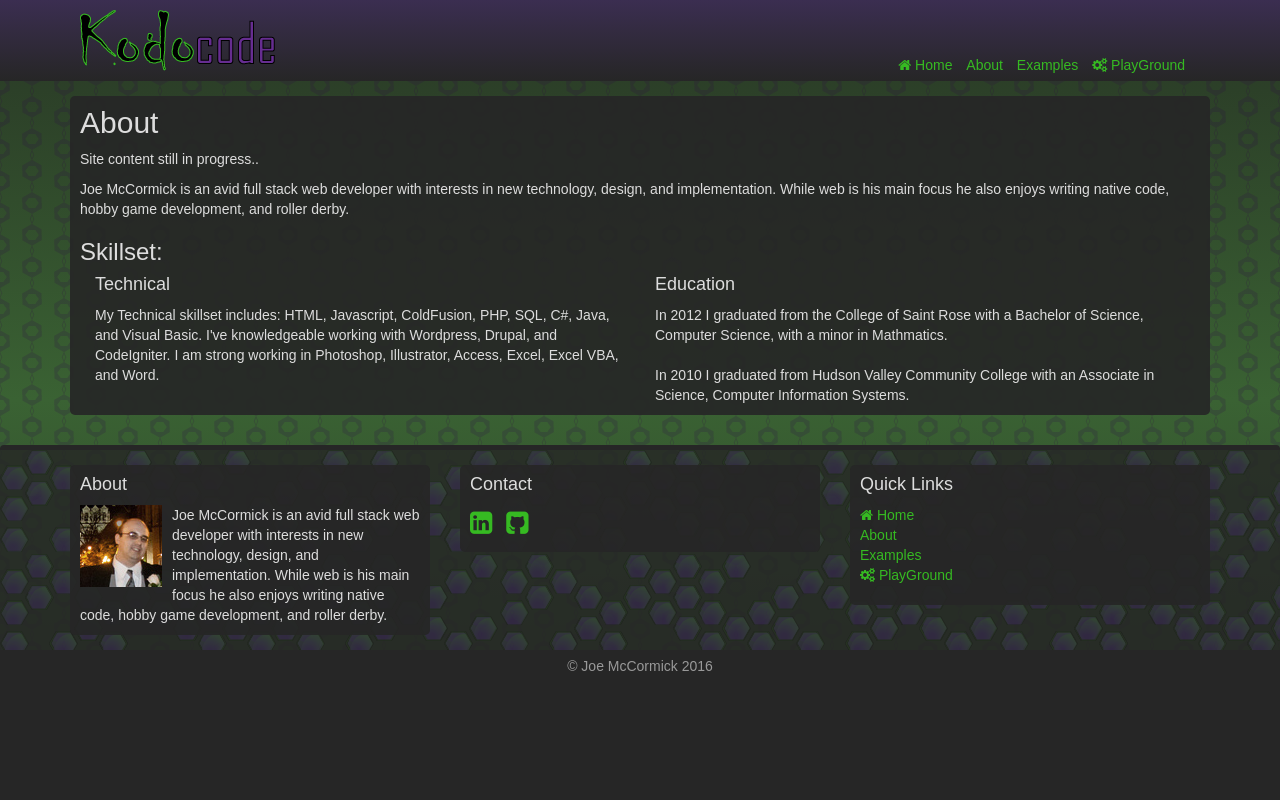
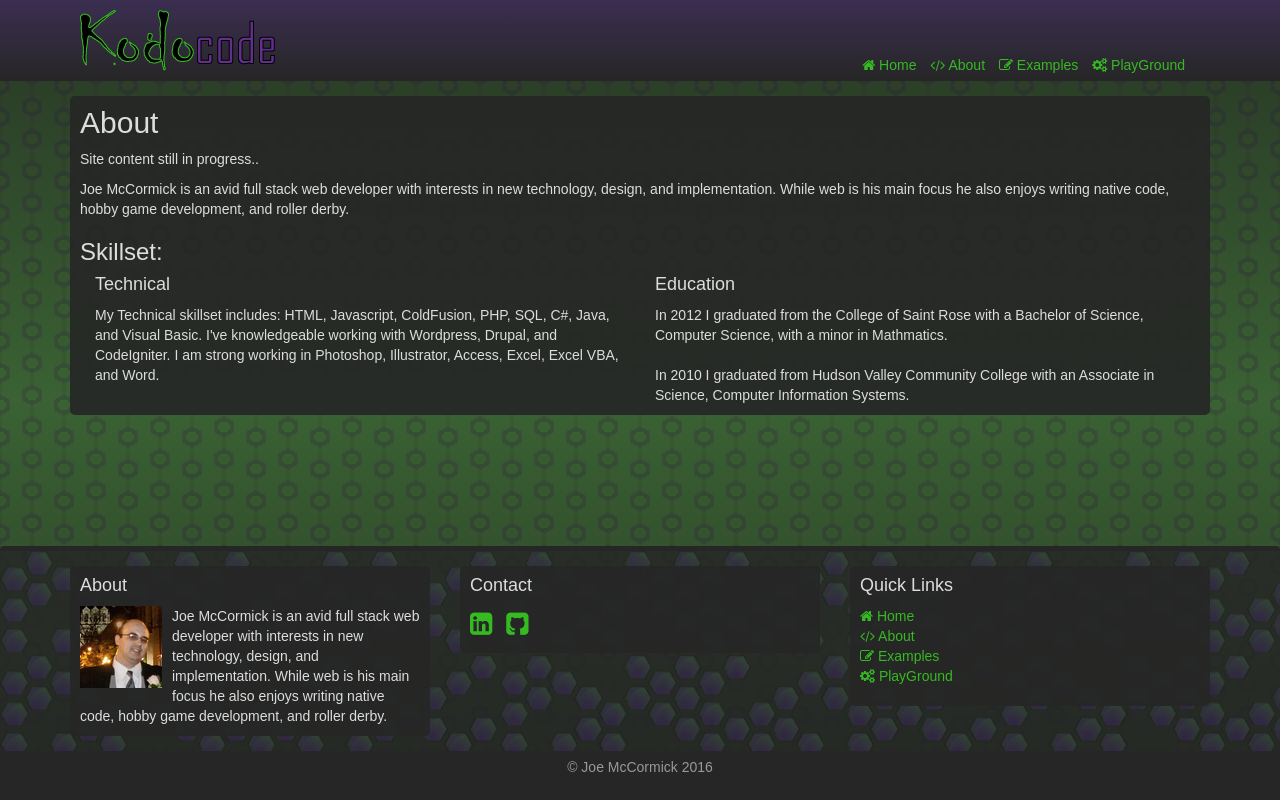
Before and after one commit to kodocode/kodocode.github.io, a plain HTML site: page pages/about/index.html in a window 1280 px wide. Drawn offline with Linux system fonts and the light colour scheme; a web font is replaced by a local one.

Commit message:
Updated site content.

```diff
--- a/pages/about/index.html
+++ b/pages/about/index.html
@@ -42,8 +42,8 @@
                                 <div class="col-sm-8">
                                     <div class="nav">
                                         <a href="/"><i class="fa fa-home"></i> Home</a>
-                                        <a href="/pages/about/">About</a>
-                                        <a href="/pages/examples/">Examples</a>
+                                        <a href="/pages/about/"><i class="fa fa-code"></i> About</a>
+                                        <a href="/pages/examples/"><i class="fa fa-pencil-square-o"></i> Examples</a>
                                         <a href="/pages/playground"><i class="fa fa-cogs"></i> PlayGround</a>
                                     </div>
                                 </div>
@@ -56,7 +56,7 @@
 
 
 
-<div class="container">
+<div class="container bodyContent">
     <div class="row">
         <div class="col-sm-12">
             <div class="contentBlock">
@@ -105,8 +105,8 @@ In 2010 I graduated from Hudson Valley Community College with an Associate in Sc
                             <h4>Quick Links</h4>
                             <ul>
                                 <li><a href="/"><i class="fa fa-home"></i> Home</a></li>
-                                <li><a href="/pages/about/">About</a></li>
-                                <li><a href="/pages/examples/">Examples</a></li>
+                                <li><a href="/pages/about/"><i class="fa fa-code"></i> About</a></li>
+                                <li><a href="/pages/examples/"><i class="fa fa-pencil-square-o"></i> Examples</a></li>
                                 <li><a href="/pages/playground"><i class="fa fa-cogs"></i> PlayGround</a></li>
                             </ul>
                         </div>
--- a/styles/mainBS.css
+++ b/styles/mainBS.css
@@ -262,7 +262,7 @@ body{
 
 
 .bodyContent{
-  min-height:500px;
+  min-height:450px;
 }
 
 
```
Also changed, not shown: index.html (+4 -4 lines), pages/blog/index.html (+4 -4 lines), pages/examples/index.html (+4 -4 lines), pages/playground/index.html (+5 -5 lines), posts/first-post/index.html (+4 -4 lines).
